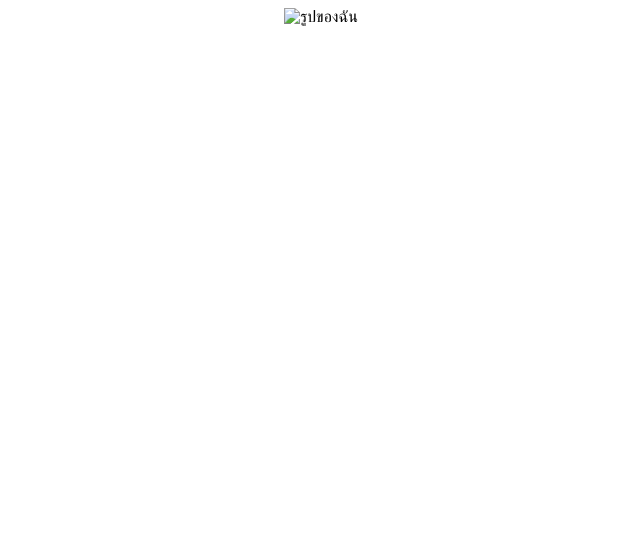
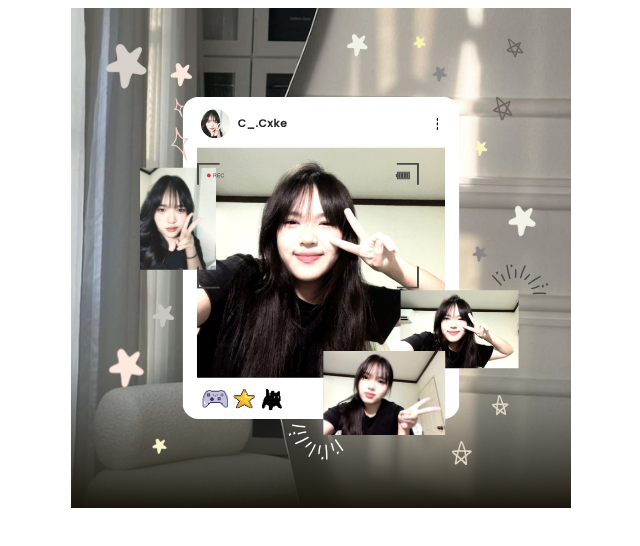
Before and after one commit to Ds26698/web, a plain HTML site: page index.html in a window 1280 px wide. Shown: the whole page, without its empty margins (319-959 px from the left). Drawn offline with Linux system fonts and the light colour scheme.

Commit message:
Add files via upload

```diff
--- a/index.html
+++ b/index.html
@@ -1 +1 @@
-<center><img src="images/cake.png" alt="รูปของฉัน"></center>
+<center><img src="image/cake.png" alt="รูปของฉัน"></center>
```
